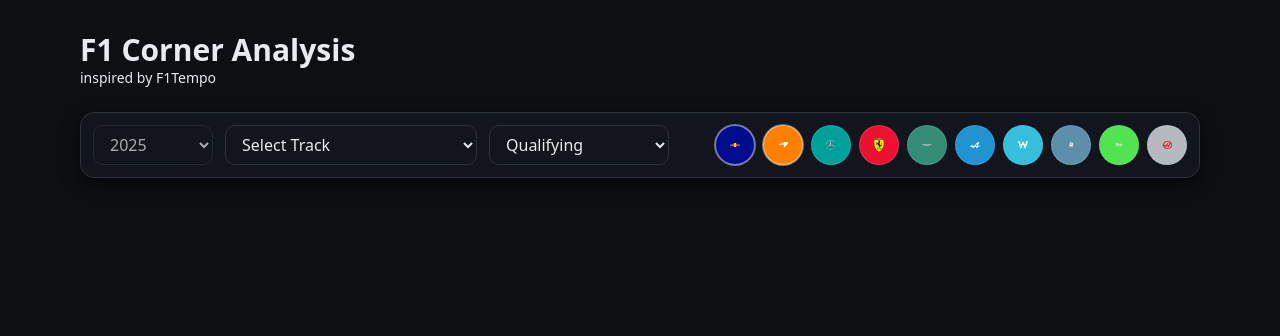
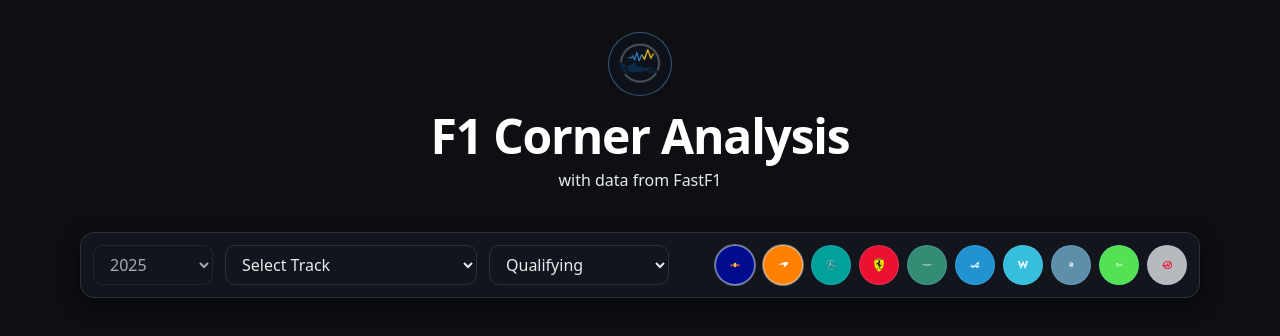
Before and after one commit to Thespaceblade/F1-Corner-Analysis, a Next.js app: page / in a window 1280 px wide. Shown: the top 336 px of the page. Built offline with nearby package versions, Linux system fonts and the light colour scheme.

Commit message:
Added Logos

```diff
--- a/app/layout.tsx
+++ b/app/layout.tsx
@@ -3,7 +3,12 @@
 
 export const metadata = {
   title: 'F1 Corner Analysis',
-  description: 'with data from FastF1'
+  description: 'with data from FastF1',
+  icons: {
+    icon: '/logos/logo-navy.png',
+    shortcut: '/logos/logo-navy.png',
+    apple: '/logos/logo-navy.png'
+  }
 }
 
 export default function RootLayout({ children }: { children: React.ReactNode }){
--- a/components/ClientPage.tsx
+++ b/components/ClientPage.tsx
@@ -1,6 +1,7 @@
 'use client'
 
 import React, { useEffect, useMemo, useState } from 'react'
+import Image from 'next/image'
 import Toolbar, { sessionOptions } from './Toolbar'
 import TrackPanel from './TrackPanel'
 import ChartPanel from './ChartPanel'
@@ -113,9 +114,23 @@
 
   return (
     <main className="max-w-6xl mx-auto px-4">
-      <header className="mb-6">
-        <h1 className="text-3xl font-semibold">F1 Corner Analysis</h1>
-        <p className="text-sm text-subtext-clr">inspired by F1Tempo</p>
+      <header className="mb-10 flex flex-col items-center gap-4 text-center">
+        <div className="flex h-16 w-16 items-center justify-center overflow-hidden rounded-full border border-accent/40 bg-gray-900/40">
+          <Image
+            src="/logos/logo-transparent.png"
+            alt="F1 Corner Analysis logo"
+            width={64}
+            height={64}
+            className="object-contain"
+            priority
+          />
+        </div>
+        <div>
+          <h1 className="text-4xl font-semibold tracking-tight text-white md:text-5xl">
+            F1 Corner Analysis
+          </h1>
+          <p className="mt-2 text-sm text-subtext-clr md:text-base">with data from FastF1</p>
+        </div>
       </header>
 
       <Toolbar
```
Also changed, not shown: public/logos/logo-navy.png (added), public/logos/logo-transparent.png (added).
